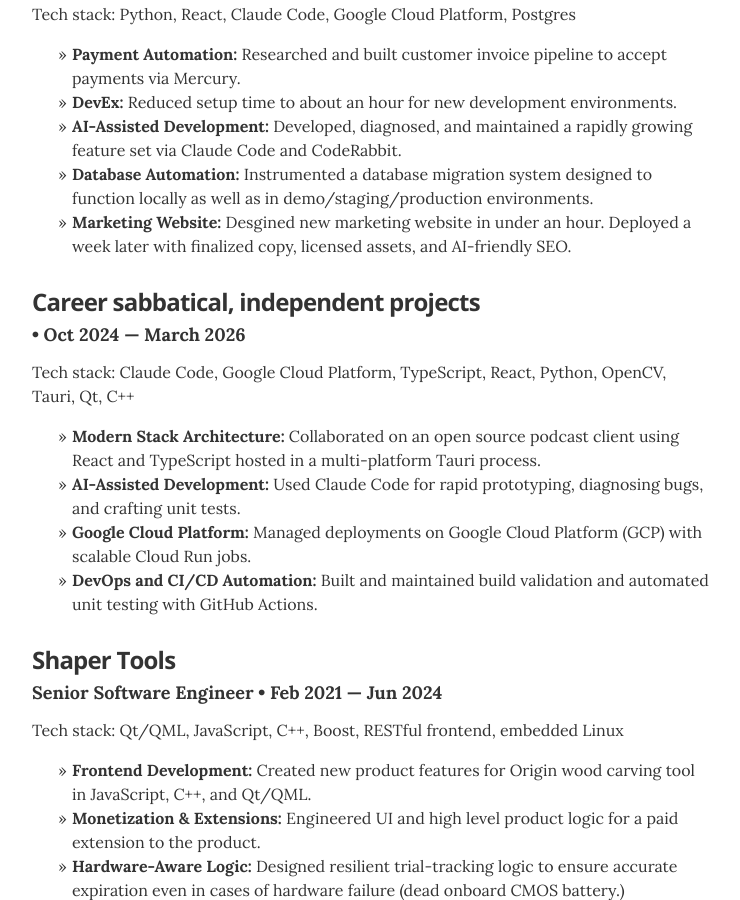
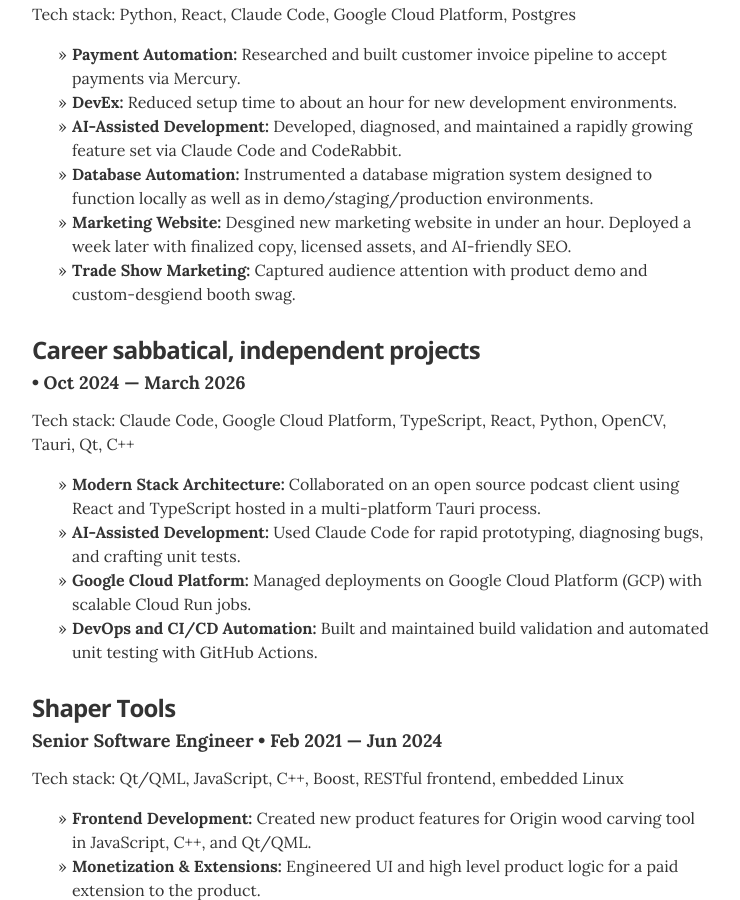
Before and after one commit to MrEricSir/resume, a Jekyll site: the page built from index.html, in a window 1280 px wide and 900 px high, scrolled down 918 px. Shown: the whole window, without its empty margins (268-1008 px from the left). Built offline with Jekyll 4.4.1, drawn with Linux system fonts in a browser that asks for light colours.

Commit message:
Add trade show marketing
Regarding IANA Expo 2026 in Long Beach

```diff
--- a/_data/experience.yml
+++ b/_data/experience.yml
@@ -10,6 +10,7 @@
 <li><b>AI-Assisted Development:</b> Developed, diagnosed, and maintained a rapidly growing feature set via Claude Code and CodeRabbit.
 <li><b>Database Automation:</b> Instrumented a database migration system designed to function locally as well as in demo/staging/production environments.
 <li><b>Marketing Website:</b> Desgined new marketing website in under an hour. Deployed a week later with finalized copy, licensed assets, and AI-friendly SEO.
+<li><b>Trade Show Marketing:</b> Captured audience attention with product demo and custom-desgiend booth swag.
 </ul>
 "
 
```
